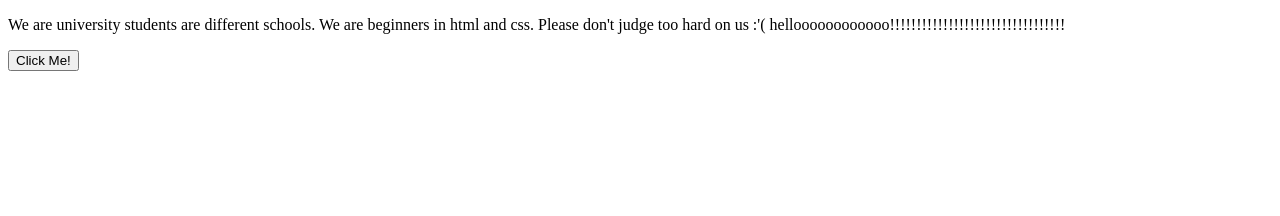
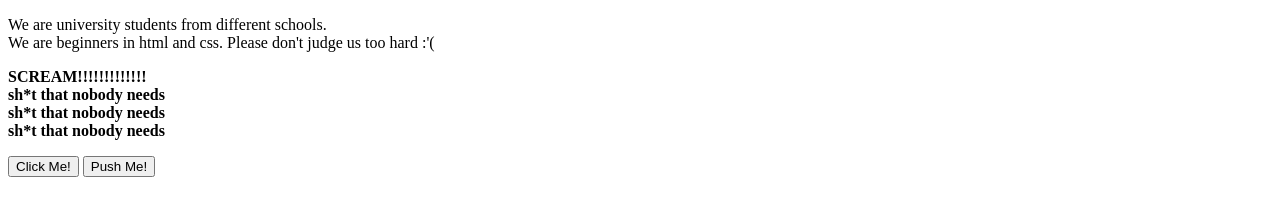
Before and after one commit to CarrieKam/Scream, a plain HTML site: page homePage.html in a window 1280 px wide. Drawn offline with Linux system fonts and the light colour scheme.

Commit message:
Add second button and some texts

```diff
--- a/homePage.html
+++ b/homePage.html
@@ -4,12 +4,17 @@
     <title>Screaaaaaaaaam</title>
 </head>
 <body>
-    <p>We are university students are different schools.
-        We are beginners in html and css. Please don't judge too hard on us :'(
 
-        helloooooooooooo!!!!!!!!!!!!!!!!!!!!!!!!!!!!!!!!!
-
+    <p>We are university students from different schools. <br>
+        We are beginners in html and css. Please don't judge us too hard :'(
     </p>
 
-    <button type="button" onclick="alert('Hello world!')">Click Me!</button>
+    <p>
+    <b>SCREAM!!!!!!!!!!!!! <br>sh*t that nobody needs <br> sh*t that nobody needs <br> sh*t that nobody needs</b>
+    </p>
+
+
+    <button type="button" onclick="alert('sh*t that nobody needs')">Click Me!</button>
+    <button type="button" onclick="alert('sh*t that nobody needs')">Push Me!</button>
+
 </body>
```
